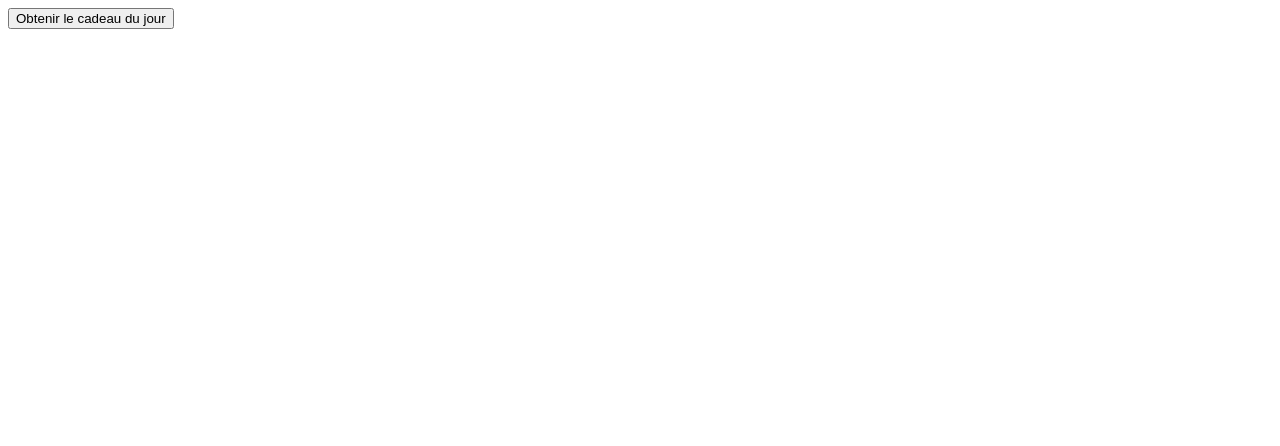
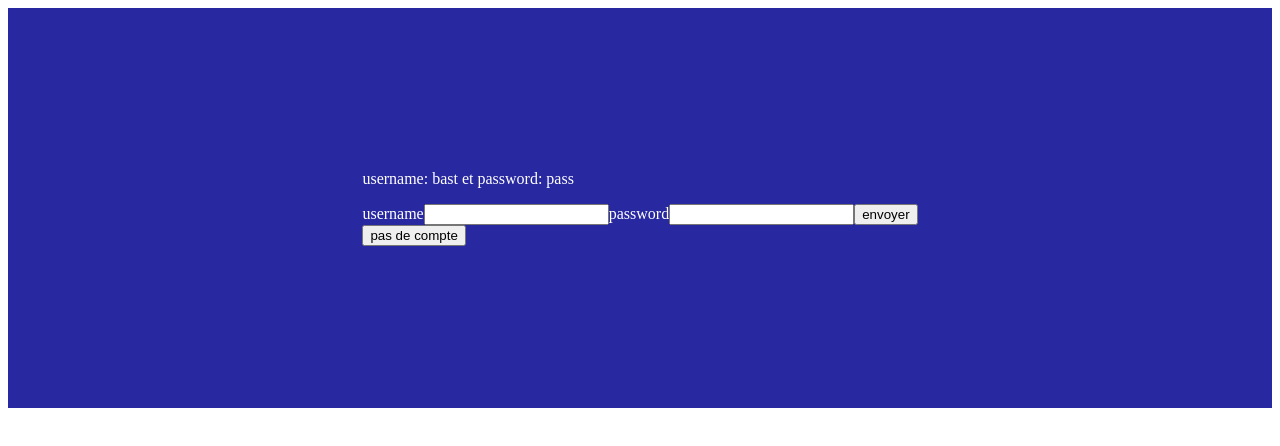
Before and after one commit to bpatureau/exo-skills-2021, a plain HTML site: page index.html in a window 1280 px wide. Both pictures are taken after a click on the button "Obtenir le cadeau du jour". Drawn offline with nearby package versions, Linux system fonts and the light colour scheme; files that its build step writes are made by us from their sources.

Commit message:
changement d'interface

```diff
--- a/main.js
+++ b/main.js
@@ -0,0 +1,45 @@
+let module = document.querySelector(".module")
+let registeredActivites = [
+  {
+      "id": "1",
+      "titre": "Le château d'Eggenberg",
+      "prix": "15€",
+      "excerpt": "<p>Si vous vous demandez que faire à Graz, sachez qu’ici, vous retrouverez également plusieurs musées dont le musée de l’archéologie ou le cabinet de la Monnaie, ainsi qu’un grand parc.</p>",
+      "description": "<p>Inscrit au patrimoine mondial de l’UNESCO, c’est le plus grand château de Styrie. Construit en 1625 par Hans Ulrich Von Eggenberg, conseiller impérial de Ferdinand II, sa construction été organisée autour du temps et des saisons : 4 tours pour les 4 saisons, 365 fenêtres pour les jours, 31 pièces à chaque étage pour les mois, 24 salles d’apparat pour les heures, etc.…</p>",
+      "image": "chateau-eggenberg-graz.jpg",
+      "entryDate": "27/10/2015",
+      "updateDate": "02/01/1974"
+  }
+]
+let user = {
+  username : "bast",
+  password : "pass"
+}
+console.log(module)
+module.addEventListener("click", e => {
+  e.preventDefault();
+  if(e.target.classList.contains('module-open')) {
+    module.innerHTML = '<password:>username: bast et password: pass</p><form class="module-form-connexion" action=""><label for="username">username</label><input class="username-input" type="text" name="username"><label for="password">password</label><input class="password-input" type="password" name="password"><button class="submit-form-connexion">envoyer</button></form><button class="module-open-signup">pas de compte</button>'
+    let formConnexion = document.querySelector(".module-form-connexion")
+    let usernameInput = document.querySelector(".username-input")
+    let passwordInput = document.querySelector(".password-input")
+    formConnexion.addEventListener("click", e => {
+      e.preventDefault()
+      if(e.target.classList.contains("submit-form-connexion")){
+        console.log(user.username)
+        console.log(usernameInput.value)
+        console.log(user.password)
+        console.log(passwordInput.value)
+        if(usernameInput.value == user.username && passwordInput.value == user.password) {
+          console.log("bienvenu")
+          module.innerHTML = '<button>obtenir l\'activité du jour</button><ul class="liste-activites"></ul>'
+          let listeActivites = document.querySelector(".liste-activites")
+        registeredActivites.forEach(activite => {
+          listeActivites.innerHTML =  `<p>${activite.titre}</p>`
+        })
+        }
+      }
+
+    })
+  }
+})
--- a/style.scss
+++ b/style.scss
@@ -0,0 +1,9 @@
+.module {
+  height: 50vh;
+  display: flex;
+  justify-content: center;
+  align-items: center;
+  background-color: rgb(40, 40, 161);
+  flex-direction: column;
+  color: white;
+ }
```
Also changed, not shown: index.html (+0 -1 lines), styles/style.min.css (added), 1 other file.
